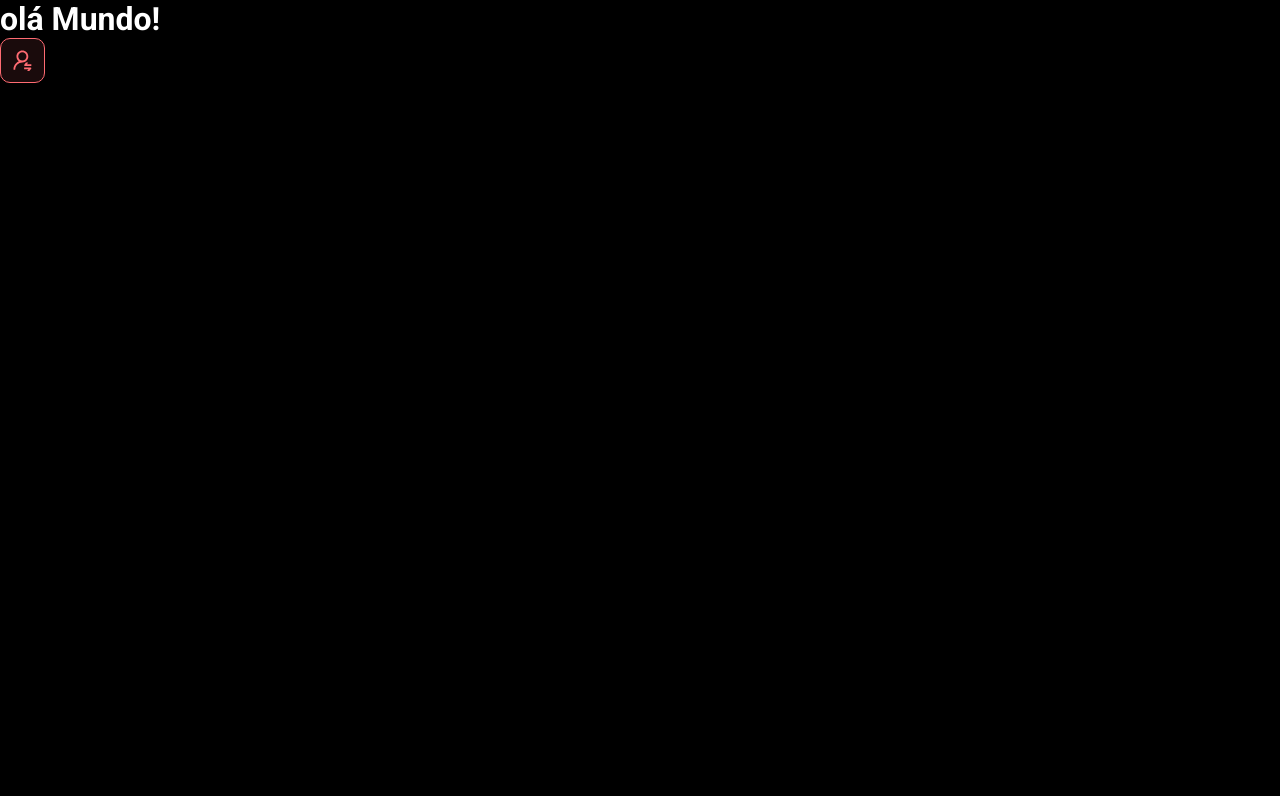
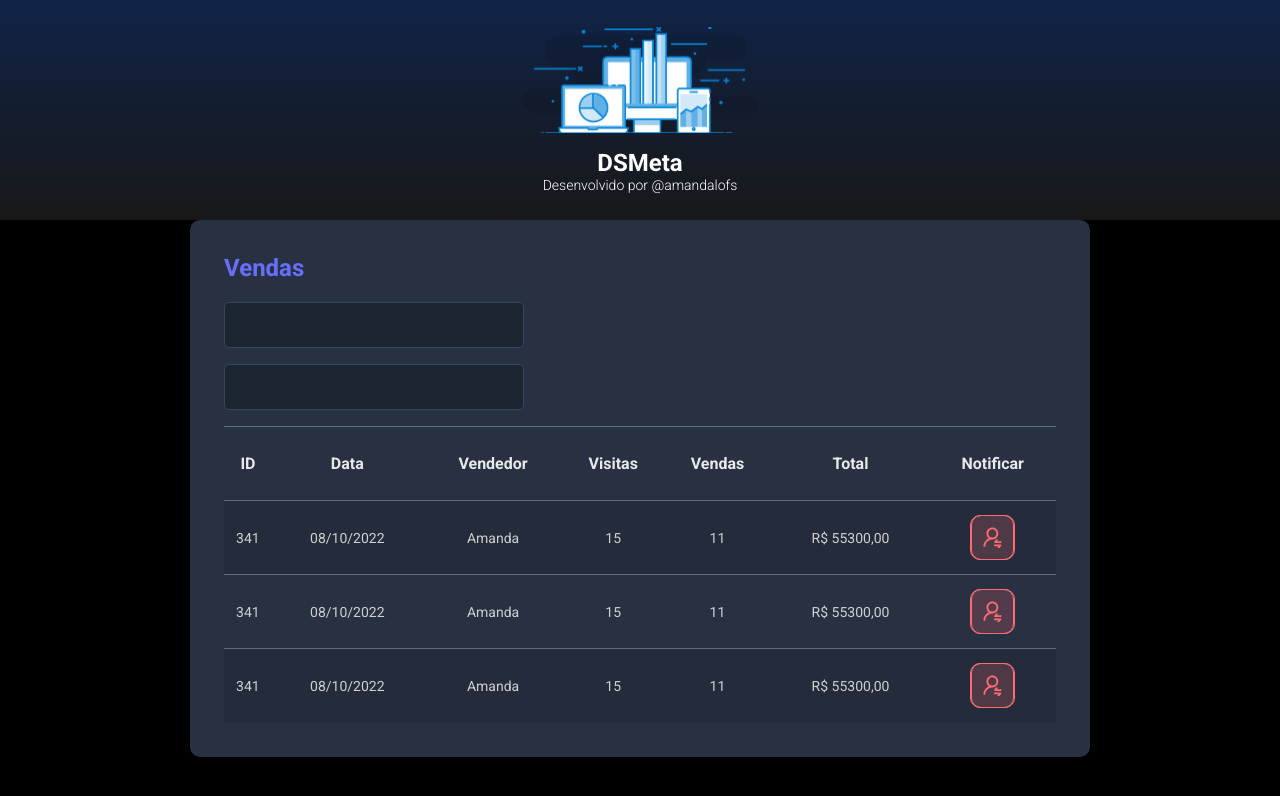
Before and after one commit to Amandalfs/dsmetaprojeto, a React (Vite) app in the folder frontend/: page / in a window 1280 px wide. Shown: the top 796 px of the page. Built offline with nearby package versions, Linux system fonts and the light colour scheme.

Commit message:
Other components

```diff
--- a/frontend/src/App.tsx
+++ b/frontend/src/App.tsx
@@ -1,13 +1,20 @@
-import NotificationButton from "./components/NotificationButton"
+import Header from "./components/Header"
+import SalesCard from './components/SalesCard'
 
 
 function App() {
   return (
     <>
-    <h1>olá Mundo!</h1>
-    <NotificationButton />
+      <Header />
+      <main>
+        <section id="sales">
+          <div className="dsmeta-container">
+            <SalesCard />
+          </div>
+        </section>
+      </main>
     </>
-    )
+  )
 
 
 }
--- /dev/null
+++ b/frontend/src/components/Header/index.tsx
@@ -0,0 +1,21 @@
+import logo from '../../assets/img/logo.svg'
+import './styles.css'
+
+function Header() {
+    return (
+        <>
+            <header>
+                <div className="dsmeta-logo-container">
+                    <img src={logo} alt="DSMeta"/>
+                        <h1>DSMeta</h1>
+                        <p>
+                            Desenvolvido por
+                            <a href="https://www.instagram.com/amandalofs"> @amandalofs</a>
+                        </p>
+                </div>
+            </header>
+        </>
+    )
+}
+
+export default Header
--- /dev/null
+++ b/frontend/src/components/Header/styles.css
@@ -0,0 +1,27 @@
+.dsmeta-logo-container {
+    display: flex;
+    flex-direction: column;
+    align-items: center;
+}
+
+.dsmeta-logo-container img {
+    width: 235px;
+}
+
+.dsmeta-logo-container h1 {
+    margin-top: 14.15px;
+    font-size: 24px;
+}
+
+.dsmeta-logo-container p {
+    font-size: 14px;
+    font-weight: 300;
+}
+
+header {
+    background: linear-gradient(180deg, #102347 0%, #181818 100%);
+    height: 220px;
+    display: flex;
+    align-items: center;
+    justify-content: center;
+}
--- /dev/null
+++ b/frontend/src/components/SalesCard/index.tsx
@@ -0,0 +1,86 @@
+import NotificationButton from '../NotificationButton'
+import './styles.css'
+
+function SalesCard() {
+    return (
+    <div className="dsmeta-card">
+        <h2 className="dsmeta-sales-titles">Vendas</h2>
+        <div>
+            <div className="dsmeta-form-control-container">
+                <input className="dsmeta-form-control" type="text"/>
+            </div>
+            <div className="dsmeta-form-control-container">
+                <input className="dsmeta-form-control" type="text"/>
+            </div>
+        </div>
+
+        <div>
+            <table className="dsmeta-sales-table">
+                <thead>
+                    <tr>
+                        <th className="show992">ID</th>
+                        <th className="show576">Data</th>
+                        <th>Vendedor</th>
+                        <th className="show992">Visitas</th>
+                        <th className="show992">Vendas</th>
+                        <th>Total</th>
+                        <th>Notificar</th>
+                    </tr>
+                </thead>
+                <tbody>
+                    <tr>
+                        <td className="show992">341</td>
+                        <td className="show576">08/10/2022</td>
+                        <td> Amanda</td>
+                        <td className="show992">15</td>
+                        <td className="show992">11</td>
+                        <td>R$ 55300,00</td>
+                        <td>
+                            <div className="dsmeta-red-btn-container">
+                                <div className="dsmeta-red-btn">
+                                    <NotificationButton/>
+                                </div>
+                            </div>
+                        </td>
+                    </tr>
+                    <tr>
+                        <td className="show992">341</td>
+                        <td className="show576">08/10/2022</td>
+                        <td> Amanda</td>
+                        <td className="show992">15</td>
+                        <td className="show992">11</td>
+                        <td>R$ 55300,00</td>
+                        <td>
+                            <div className="dsmeta-red-btn-container">
+                                <div className="dsmeta-red-btn">
+                                    <NotificationButton/>
+                                </div>
+                            </div>
+                        </td>
+                    </tr>
+                    <tr>
+                        <td className="show992">341</td>
+                        <td className="show576">08/10/2022</td>
+                        <td> Amanda</td>
+                        <td className="show992">15</td>
+                        <td className="show992">11</td>
+                        <td>R$ 55300,00</td>
+                        <td>
+                            <div className="dsmeta-red-btn-container">
+                                <div className="dsmeta-red-btn">
+                                    <NotificationButton/>
+                                </div>
+                            </div>
+                        </td>
+                    </tr>
+                </tbody>
+            </table>
+        </div>
+    </div>
+    )
+
+
+  }
+
+
+  export default SalesCard
--- /dev/null
+++ b/frontend/src/components/SalesCard/styles.css
@@ -0,0 +1,97 @@
+.dsmeta-card {
+    background-color: #283142   ;
+    border-radius: 10px;
+    padding: 30px 10px;
+}
+
+.dsmeta-sales-titles {
+    color: #676FFF;
+    font-size: 24px;
+    margin-bottom: 20px;
+}
+
+.dsmeta-form-control-container {
+    margin-bottom: 16px;
+    max-width: 300px;
+}
+
+.dsmeta-form-control {
+    width: 100%;
+    height: 46px;
+    background-color: #1B2531;
+    border: 1px solid;
+    border-color: #384459;
+    border-radius: 5px;
+    color:  #9AAABE;
+    font: 18px;
+    padding: 0px 21px;
+}
+
+.dsmeta-sales-table {
+    width: 100%;
+    border-spacing: 0;
+    border-collapse: collapse;
+}
+
+.dsmeta-sales-table thead {
+    height: 55px;
+    font-size: 16px;
+    color:  #E9E9E9;
+    font-weight: 700;
+}
+
+.dsmeta-sales-table tbody {
+    font-size: 14px;
+    color:  #CFCFCF;
+    font-weight: 400px;
+    text-align: center;
+}
+
+.dsmeta-sales-table tr {
+    height: 74px;
+    border-top: 1px solid #5F6E82;
+}
+
+.dsmeta-sales-table tbody tr:hover > td {
+    background-color: #384459;
+}
+.dsmeta-sales-table tbody tr:nth-child(odd) {
+    background-color: #242C3B;
+}
+
+.dsmeta-red-btn-container {
+    display: flex;
+    justify-content: center;
+}
+
+
+.show576 {
+    display: none;
+}
+
+.show992 {
+    display: none;
+}
+@media (min-width: 576px) {
+    .show576 {
+        display: table-cell;
+    }
+    .dsmeta-card {
+        padding: 34px;
+    }
+
+    .dsmeta-sales-table tr {
+       height: 55;
+
+    }
+
+    ..dsmeta-sales-table tbody  {
+        font-size: 18px;
+    }
+}
+
+@media (min-width: 992px) {
+    .show992 {
+        display: table-cell;
+    }
+}
--- a/frontend/src/index.css
+++ b/frontend/src/index.css
@@ -16,14 +16,12 @@
   text-decoration: none;
 }
 
-.dsmeta-red-btn {
-  height: 45px;
-  width: 45px;
-  background: rgba(255, 107, 114, 0.1);
-  border: 1px solid #FF6B72;
-  border-radius: 10px;
-  display: flex;
-  align-items: center;
-  justify-content: center;
-  cursor: pointer;
+.dsmeta-container {
+   width: 100%;
+   max-width: 900px;
+   margin: 0 auto;
 }
+
+#sales {
+   padding: 40px, 10px;
+}
```
Also changed, not shown: frontend/src/assets/img/logo.svg (added).
